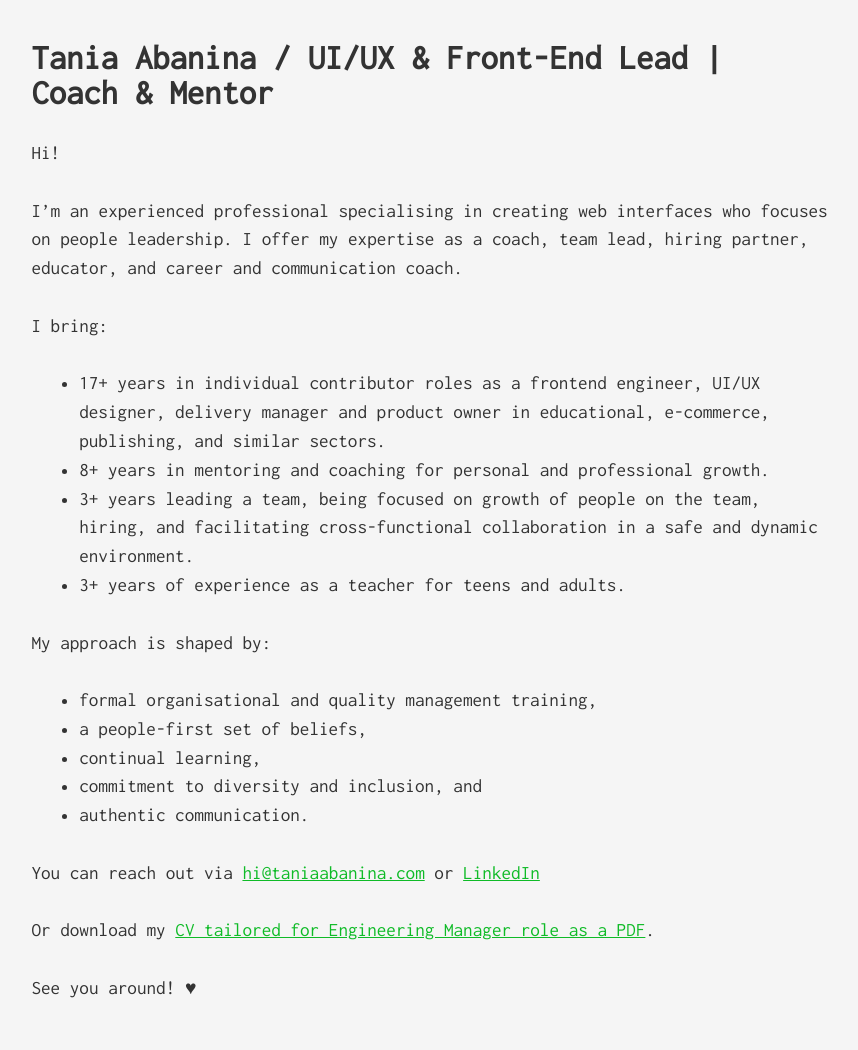
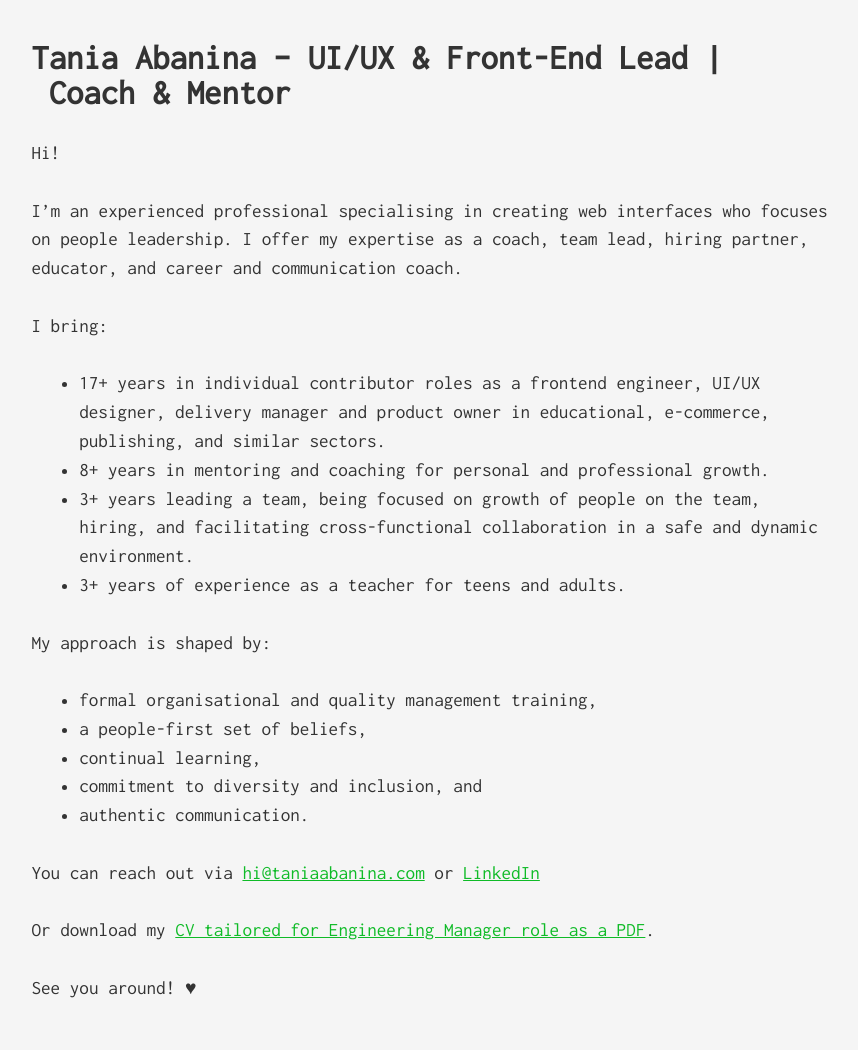
Before and after one commit to tataata/taniaabanina.com, a Jekyll site: the page built from index.md, in a window 1280 px wide. Shown: the whole page, without its empty margins (7-865 px from the left). Built offline with Jekyll 4.4.1, drawn with Linux system fonts in a browser that asks for light colours.

Commit message:
Update header.html

```diff
--- a/_includes/header.html
+++ b/_includes/header.html
@@ -4,7 +4,7 @@
 {% capture location %}{{ page.url | remove_first:'/' | split:'/' | first }}{% endcapture %}
 
 <header>
-	<h1>Tania Abanina / <span class="small">UI/UX & Front-End Lead | Coach & Mentor</span></h1>
+	<h1>Tania Abanina – <span class="small">UI/UX&nbsp;&amp;&nbsp;Front-End Lead |&nbsp;Coach&nbsp;&amp;&nbsp;Mentor</span></h1>
 </header>
 
 <main>
```
